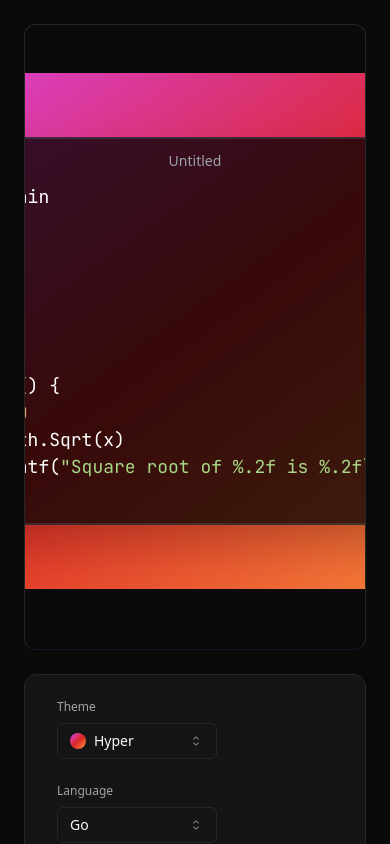
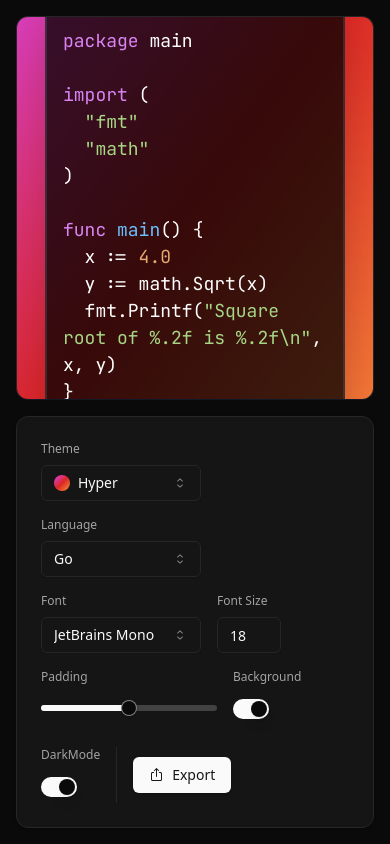
Before and after one commit to DevrajDC/dc-code-screenshot, a React (Vite) app: page / in a window 390 px wide. Shown: the top 844 px of the page. Built offline with nearby package versions, Linux system fonts and the light colour scheme.

Commit message:
Fix responsiveness

```diff
--- a/src/App.jsx
+++ b/src/App.jsx
@@ -16,6 +16,7 @@ import { Resizable } from "re-resizable";
 import { Button } from "./components/ui/button";
 import { ResetIcon } from "@radix-ui/react-icons";
 import WidthMeasurement from "./components/WidthMeasurement";
+import { toast } from "react-hot-toast";
 
 function App() {
   const [width, setWidth] = useState("auto");
@@ -44,7 +45,7 @@ function App() {
   }, []);
 
   return (
-    <main className="dark min-h-screen flex flex-col gap-6 justify-center items-center bg-neutral-950 text-white p-6">
+    <main className="dark h-screen flex flex-col gap-4 justify-center items-center bg-neutral-950 text-white p-4">
       <link
         rel="stylesheet"
         href={themes[theme].theme}
@@ -60,6 +61,7 @@ function App() {
         <Resizable
           enable={{ left: true, right: true }}
           minWidth={padding * 2 + 300}
+          maxWidth="100%"
           size={{ width }}
           onResize={(e, dir, ref) => setWidth(ref.offsetWidth)}
           onResizeStart={() => setShowWidth(true)}
@@ -94,8 +96,8 @@ function App() {
         </Resizable>
       </div>
 
-      <Card className="py-6 px-8 w-full bg-neutral-900/90 backdrop-blur">
-        <CardContent className="flex flex-wrap gap-6 p-0">
+      <Card className="p-6 w-full bg-neutral-900/90 backdrop-blur">
+        <CardContent className="flex flex-wrap gap-4 sm:gap-6 p-0">
           <ThemeSelect />
           <LanguageSelect />
           <FontSelect />
--- a/src/index.css
+++ b/src/index.css
@@ -81,7 +81,7 @@ body {
 }
 
 .toast {
-  @apply bg-neutral-900/90 backdrop-blur text-white border border-gray-800 shadow;
+  @apply bg-neutral-900/90 backdrop-blur text-sm text-white border border-gray-800 shadow;
 }
 
 ::-webkit-scrollbar {
@@ -90,9 +90,13 @@ body {
 }
 
 ::-webkit-scrollbar-track {
-  @apply bg-neutral-800;
+  @apply bg-neutral-950;
 }
 
 ::-webkit-scrollbar-thumb {
   @apply rounded-xl bg-neutral-700;
 }
+
+::-webkit-scrollbar-corner {
+  @apply bg-neutral-900;
+}
```
